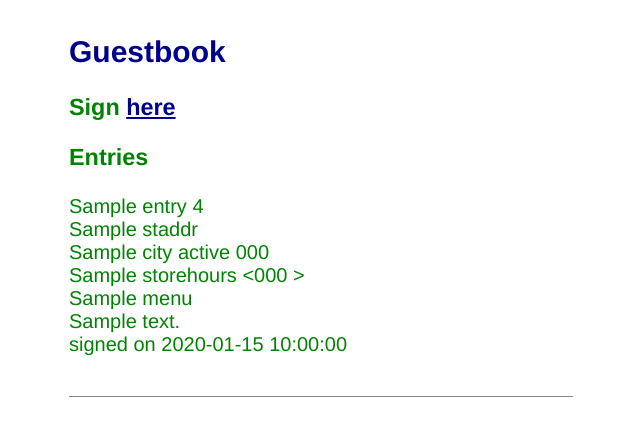
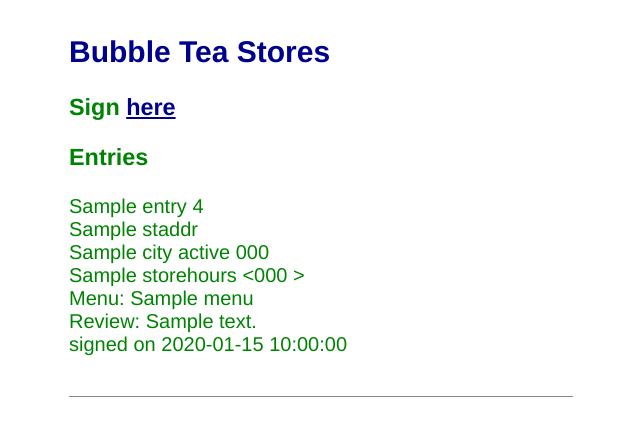
Before and after one commit to youn0125/flask_translator, a Flask app: template hw2/WebDev_BubbleTeaStore_v3_nginx_uwsgi/templates/index.html in a window 1280 px wide. Shown: the top 436 px of the page, without its empty margins (319-959 px from the left). Run offline with Flask 2, Linux system fonts and the light colour scheme; the template is opened without the code that fills it: most values are stand-ins (such as "Sample title", 1, 10 or a date in 2020).

Commit message:
Change default landing page ui

```diff
--- a/hw2/WebDev_BubbleTeaStore_v3_nginx_uwsgi/gbmodel/__init__.py
+++ b/hw2/WebDev_BubbleTeaStore_v3_nginx_uwsgi/gbmodel/__init__.py
@@ -1,5 +1,5 @@
-model_backend = 'pylist'
-#model_backend = 'sqlite3'
+#model_backend = 'pylist'
+model_backend = 'sqlite3'
 
 if model_backend == 'sqlite3':
     from .model_sqlite3 import model
--- a/hw2/WebDev_BubbleTeaStore_v3_nginx_uwsgi/templates/index.html
+++ b/hw2/WebDev_BubbleTeaStore_v3_nginx_uwsgi/templates/index.html
@@ -1,6 +1,6 @@
 {% extends "layout.html" %}
 {% block content %}
-    <h2>Guestbook</h2>
+    <h2>Bubble Tea Stores</h2>
 
     <h3>Sign <a href="{{ url_for('sign') }}">here</a></h3>
     <h3>Entries</h3>
@@ -10,8 +10,9 @@
             {{ entry.staddr }}<br>
             {{ entry.city }}   {{ entry.state }}   {{ entry.zipcode }}<br>
             {{ entry.storehours }}   &lt;{{ entry.phonenumber }} &gt;<br>
-
+            Menu:
             {{ entry.menu }}<br>
+            Review:
             {{ entry.review }}
         <br>signed on {{ entry.signed_on }}<br>
         </p>
```
